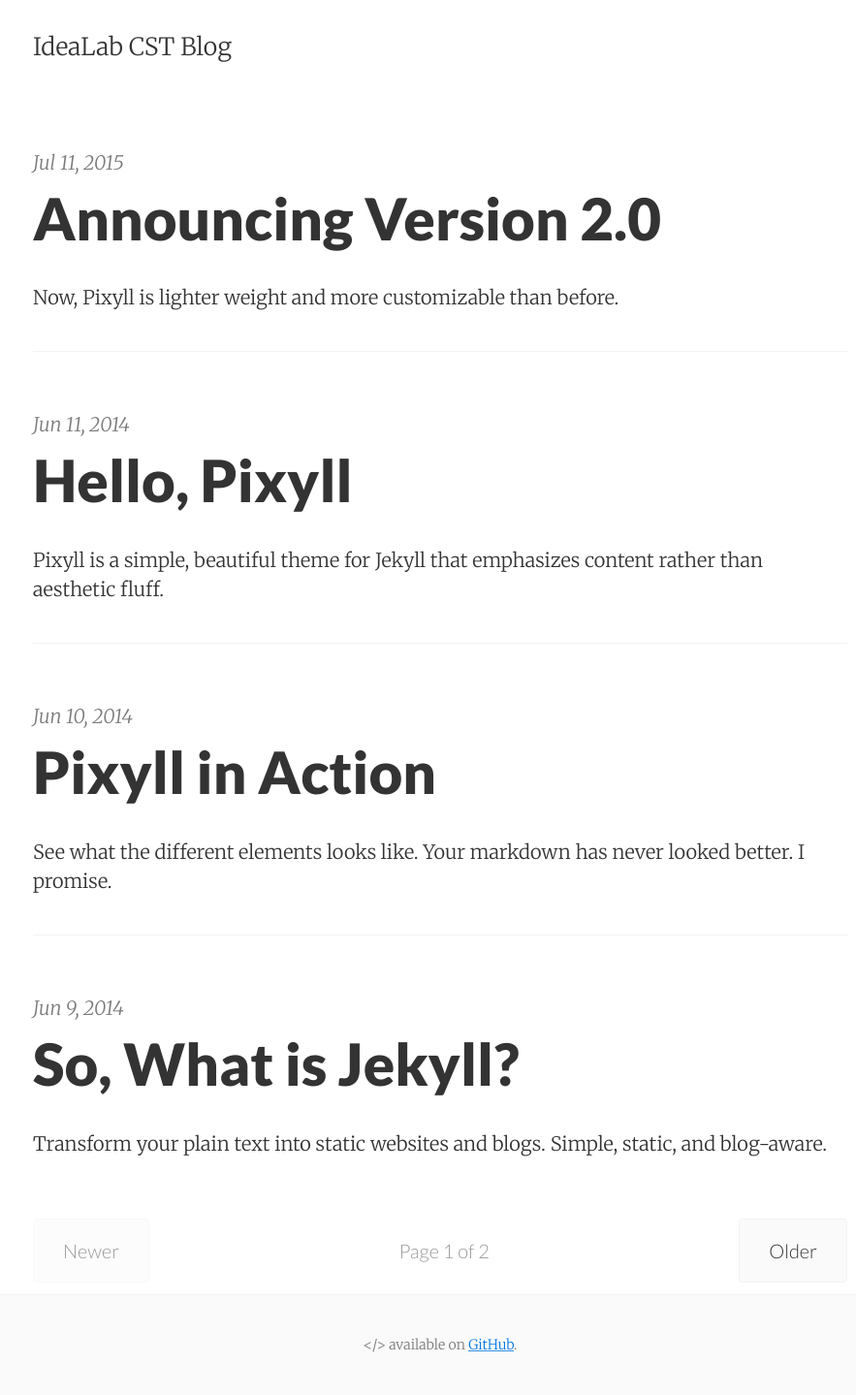
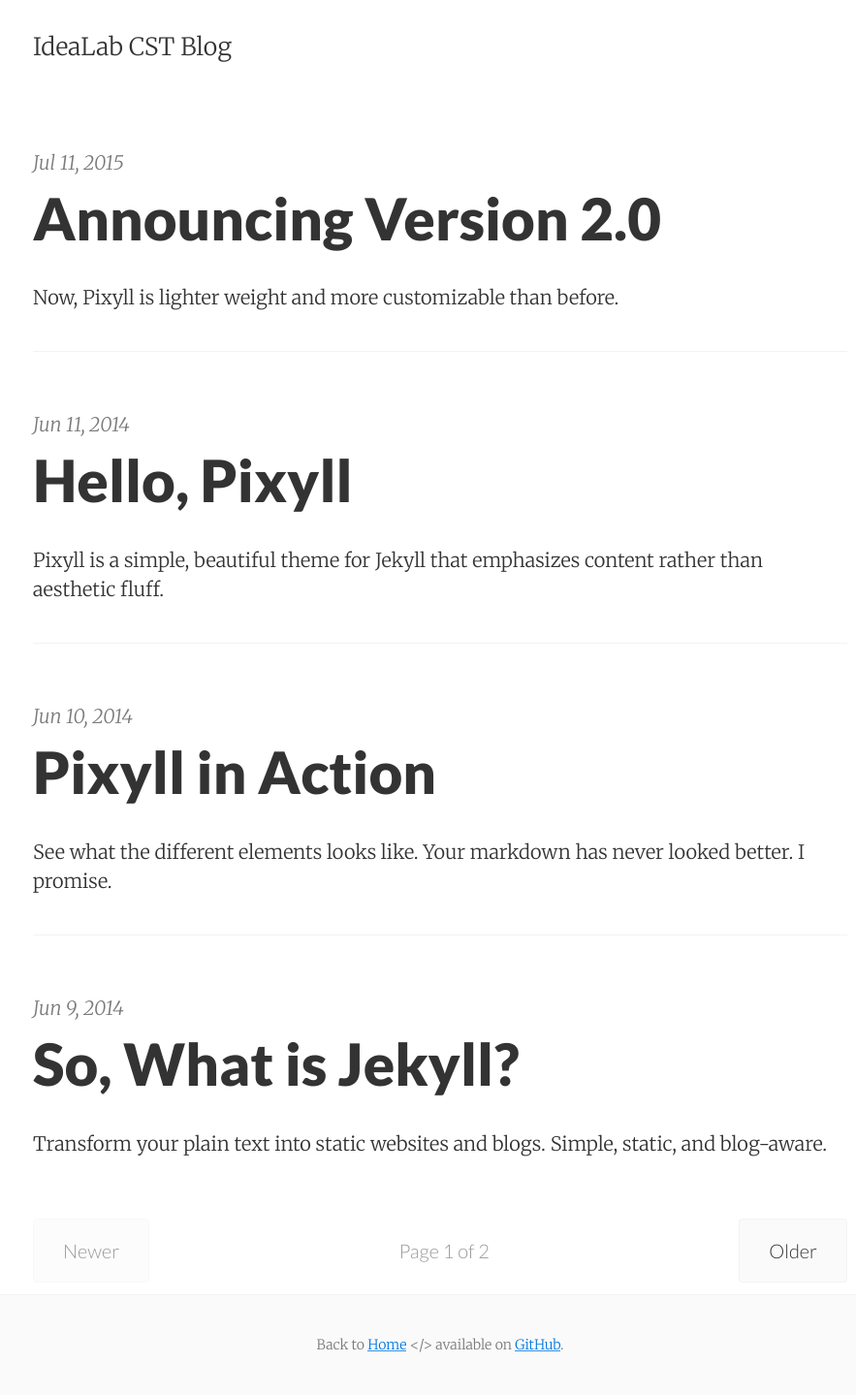
Before and after one commit to idea-lab/cst-blog, a Jekyll site: the page built from index.html, in a window 1280 px wide. Shown: the whole page at 97% size, without its empty margins (186-1069 px from the left). Built offline with Jekyll 4.4.1, drawn with Linux system fonts in a browser that asks for light colours; the list of posts is cut into pages by our own code.

Commit message:
back home :)

```diff
--- a/_includes/footer.html
+++ b/_includes/footer.html
@@ -1,7 +1,7 @@
 <footer class="center">
   <div class="measure">
     <small>
-
+      Back to <a href="https://idea-lab.github.io">Home</a>
       &lt;/&gt; available on <a href="https://github.com/johnotander/pixyll">GitHub</a>.
     </small>
   </div>
```
